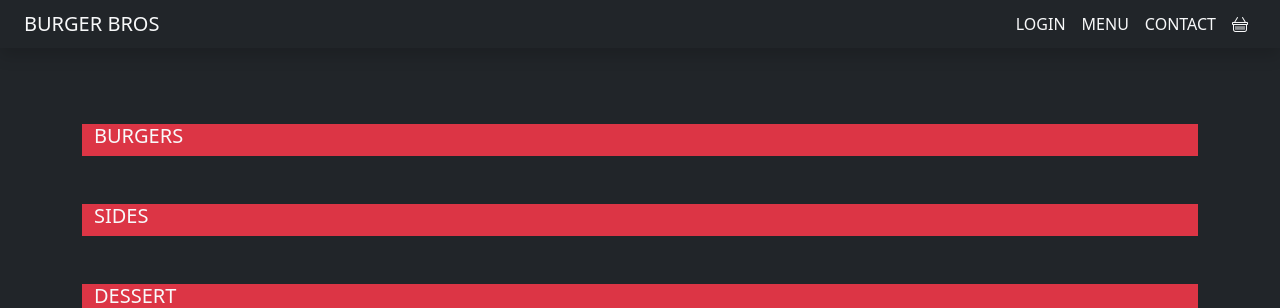
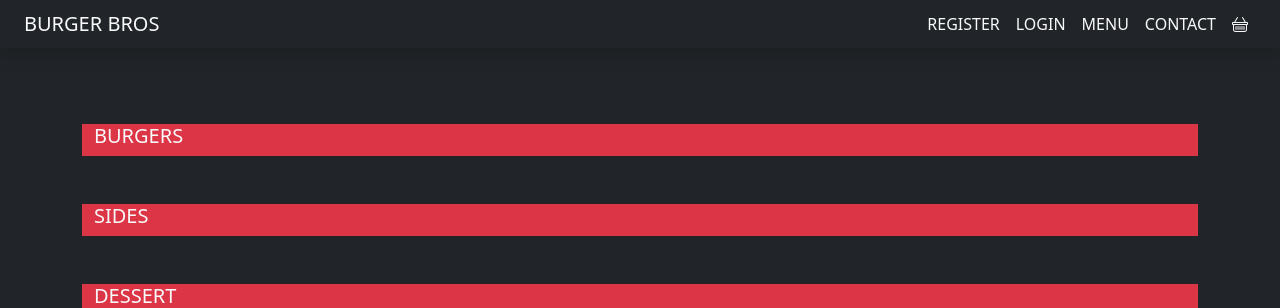
Before and after one commit to Evan2022/Burger-Bros, a Django app: template templates/index.html in a window 1280 px wide. Shown: the top 308 px of the page. Run offline with Django 3.2, Linux system fonts and the light colour scheme; the template is opened without the code that fills it, so the values that code supplies are empty; some libraries are stand-ins or nearby versions.

Commit message:
update navbar to reflect user's login status

```diff
--- a/templates/base.html
+++ b/templates/base.html
@@ -23,10 +23,19 @@
             </button>
             <div class="collapse navbar-collapse justify-content-end" id="navbarNav">
                 <ul class="navbar-nav">
-                    <li class="nav-item active">
-                        <a class="nav-link text-light" href="{% url 'index' %}">LOGIN</a>
+                    {% if user.is_authenticated %}
+                    <li class="nav-item">
+                        <a class="nav-link text-light" href="{% url 'account_logout' %}">LOGOUT</a>
                     </li>
-                    <li class="nav-item active">
+                    {% else %}
+                    <li class="nav-item">
+                        <a class="nav-link text-light" href="{% url 'account_signup' %}">REGISTER</a>
+                    </li>
+                    <li class="nav-item">
+                        <a class="nav-link text-light" href="{% url 'account_login' %}">LOGIN</a>
+                    </li>
+                    {% endif %}
+                    <li class="nav-item">
                         <a class="nav-link text-light" href="{% url 'index' %}">MENU</a>
                     </li>
                     <li class="nav-item">
```
